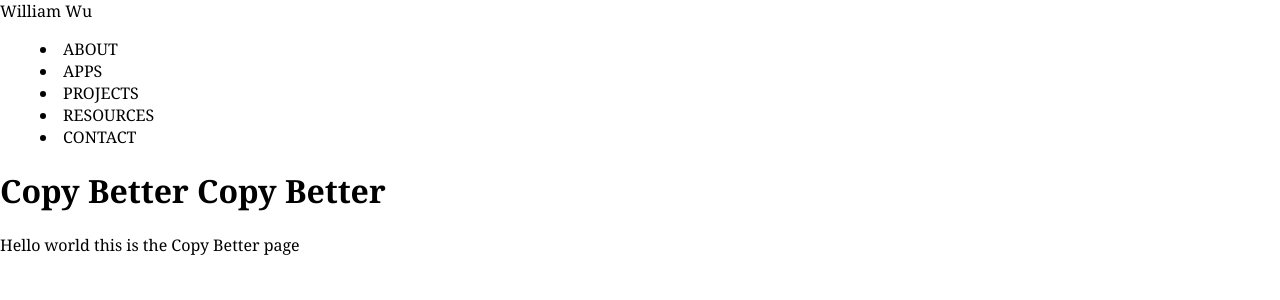
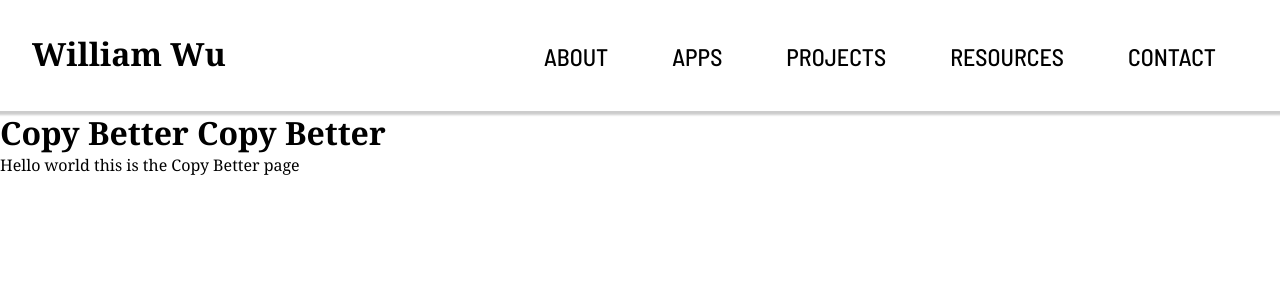
Before and after one commit to wllmwu/wllmwu.github.io, a Next.js app: page /apps/copy-better in a window 1280 px wide. Shown: the top 300 px of the page. Built offline with nearby package versions, Linux system fonts and the light colour scheme.

Commit message:
Begin styling navigation bar

```diff
--- a/components/Layout.tsx
+++ b/components/Layout.tsx
@@ -7,10 +7,10 @@ interface LayoutProps {
 
 function Layout({ children }: LayoutProps) {
   return (
-    <div>
+    <>
       <NavigationBar />
       {children}
-    </div>
+    </>
   );
 }
 
--- a/components/NavigationBar.tsx
+++ b/components/NavigationBar.tsx
@@ -1,5 +1,6 @@
 import React from "react";
 import Link from "next/link";
+import styles from "../styles/NavigationBar.module.css";
 
 interface NavBarNode {
   slug: string;
@@ -32,15 +33,15 @@ const navBarLinks: NavBarNode[] = [
 
 function NavigationBar() {
   return (
-    <nav>
+    <nav className={styles.navigationBar}>
       <Link href="/">
-        <a>William Wu</a>
+        <a className={styles.homeLink}>William Wu</a>
       </Link>
-      <menu>
+      <menu className={styles.navigationLinkList}>
         {navBarLinks.map((node) => (
-          <li key={node.slug}>
+          <li key={node.slug} className={styles.navigationLinkItem}>
             <Link href={`/${node.slug}`}>
-              <a>{node.title.toUpperCase()}</a>
+              <a className={styles.navigationLink}>{node.title.toUpperCase()}</a>
             </Link>
           </li>
         ))}
--- /dev/null
+++ b/styles/NavigationBar.module.css
@@ -0,0 +1,44 @@
+.navigationBar {
+  background-color: var(--background-color);
+  position: sticky;
+  top: 0;
+  z-index: 1000;
+  width: 100%;
+  box-shadow: 0px 2px 2px 2px #0003;
+  padding: 32px;
+  display: flex;
+  flex-direction: row;
+  align-items: baseline;
+}
+
+.homeLink {
+  color: var(--text-primary-color);
+  font-family: var(--body-typeface);
+  font-weight: bold;
+  font-size: 2rem;
+  white-space: nowrap;
+}
+
+.navigationLinkList {
+  display: flex;
+  flex-direction: row;
+  justify-content: flex-end;
+  align-items: baseline;
+  flex-grow: 1;
+  margin-bottom: 0.5rem;
+}
+
+.navigationLinkItem {
+  list-style-type: none;
+}
+
+.navigationLink {
+  font-family: var(--heading-typeface);
+  font-size: 1.5rem;
+  color: var(--text-primary-color);
+  padding: 2rem;
+}
+
+.navigationLink:hover {
+  color: var(--text-secondary-color);
+}
--- a/styles/globals.css
+++ b/styles/globals.css
@@ -1,15 +1,24 @@
-html,
-body {
-  padding: 0;
-  margin: 0;
-  font-family: "Noto Serif", Georgia, "Times New Roman", Times, serif;
-}
-
-a {
-  color: inherit;
-  text-decoration: none;
+:root {
+  --background-color: #fff;
+  --text-primary-color: #000;
+  --text-secondary-color: #888;
+  --accent-color: #00b0f0;
+  --body-typeface: "Noto Serif", Georgia, "Times New Roman", Times, serif;
+  --heading-typeface: "Barlow Semi Condensed", Helvetica, Arial, sans-serif;
+  --code-typeface: "Noto Sans Mono", Menlo, Monaco, monospace;
 }
 
 * {
   box-sizing: border-box;
+  padding: 0;
+  margin: 0;
 }
+
+html,
+body {
+  font-family: var(--body-typeface);
+}
+
+a {
+  text-decoration: none;
+}
```
